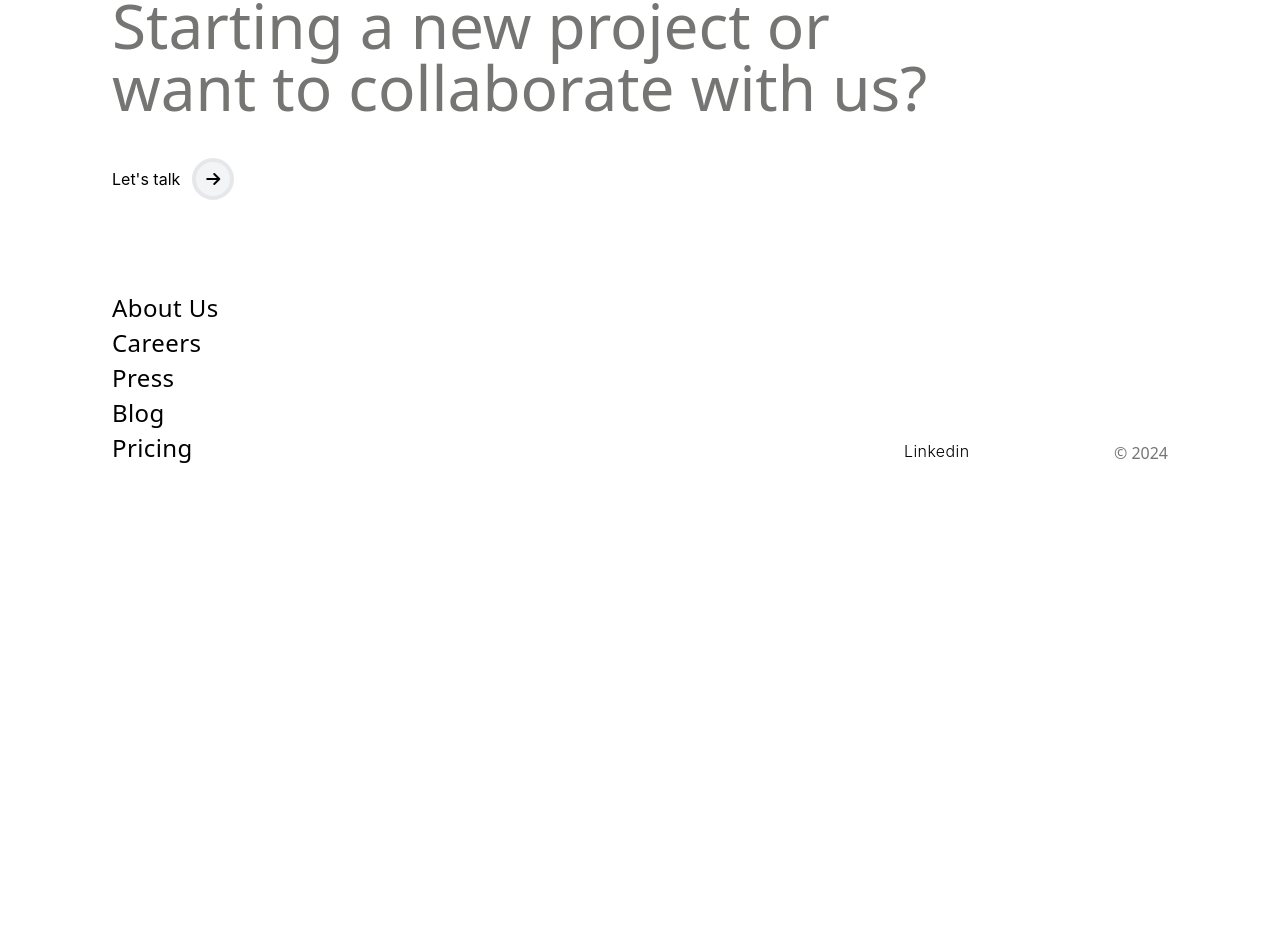
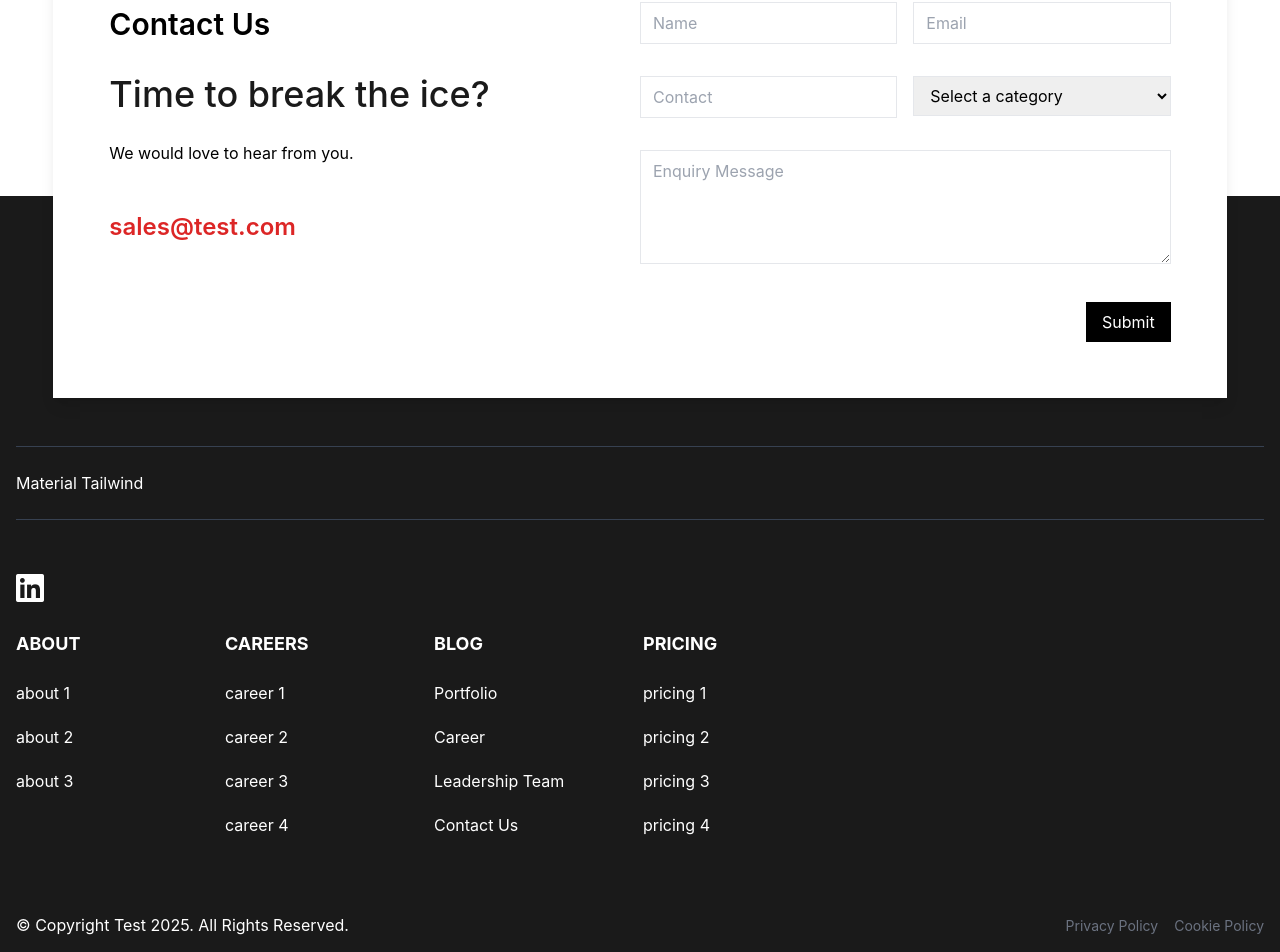
Before and after one commit to pankajpal05/Jahia-ad, a React (Vite) app: page / in a window 1280 px wide. Shown: the part 512-1464 px from the top of the page. Before the commit the page ends 1087 px from the top, so only its background shows below. Built offline with nearby package versions, Linux system fonts and the light colour scheme.

Commit message:
footer updated

```diff
--- a/public/footerData.json
+++ b/public/footerData.json
@@ -1,16 +1,43 @@
 {
-    "title": "Starting a new project or want to collaborate with us?",
-
-    "navigationLinks": [
-      { "label": "About Us", "href": "/about" },
-      { "label": "Careers", "href": "/careers" },
-      { "label": "Press", "href": "/press" },
-      { "label": "Blog", "href": "/blog" },
-      { "label": "Pricing", "href": "/pricing" }
-    ],
-    "socialLinks": [
-      { "label": "Linkedin", "href": "#" }
-
-    ],
-    "copyrightText": "© 2024"
+  "topSection": {
+    "title": "Material Tailwind"
+  },
+  "socialLinks": [
+    {
+      "platform": "LinkedIn",
+      "iconClass": "fab fa-linkedin fa-2x",
+      "url": "#"
+    }
+  ],
+  "sections": [
+    {
+      "title": "ABOUT",
+      "links": ["about 1", "about 2", "about 3"]
+    },
+    {
+      "title": "CAREERS",
+      "links": ["career 1", "career 2", "career 3", "career 4"]
+    },
+    {
+      "title": "BLOG",
+      "links": ["Portfolio", "Career", "Leadership Team", "Contact Us"]
+    },
+    {
+      "title": "PRICING",
+      "links": ["pricing 1", "pricing 2", "pricing 3", "pricing 4"]
+    }
+  ],
+  "bottomSection": {
+    "copyright": "© Copyright Test 2025. All Rights Reserved.",
+    "policies": [
+      {
+        "title": "Privacy Policy",
+        "url": "#"
+      },
+      {
+        "title": "Cookie Policy",
+        "url": "#"
+      }
+    ]
   }
+}
--- a/src/App.jsx
+++ b/src/App.jsx
@@ -49,7 +49,6 @@ const App = () => {
   return (
     <>
 
-
       <Swiper
         keyboard={{
           enabled: true,
@@ -70,7 +69,7 @@ const App = () => {
         }}
         navigation={true}
         modules={[Keyboard, Pagination, Navigation]}
-        className="mySwiper"
+        className="mySwiper "
       >
         {testimonials.map((testimonial, index) => (
           <SwiperSlide key={index}>
@@ -82,6 +81,8 @@ const App = () => {
           </SwiperSlide>
         ))}
       </Swiper>
+
+
       <Footer/>
     </>
   );
--- a/src/components/Footer.jsx
+++ b/src/components/Footer.jsx
@@ -1,24 +1,16 @@
-import React, { useState, useEffect } from 'react';
-import Form from './Form';
-
+import React, { useEffect, useState } from "react";
+import Form from "./Form";
 const Footer = () => {
-  const [showForm, setShowForm] = useState(false);
   const [footerData, setFooterData] = useState(null);
 
   useEffect(() => {
-    const fetchData = async () => {
-      try {
-        const response = await fetch('../../public/footerData.json');
-
+    const fetchFooterData = async () => {
+      const response = await fetch("../../public/footerData.json");
       const data = await response.json();
-
       setFooterData(data);
-      } catch (error) {
-        console.error('Error fetching footer data:', error);
-      }
     };
 
-    fetchData();
+    fetchFooterData();
   }, []);
 
   if (!footerData) {
@@ -26,57 +18,71 @@ const Footer = () => {
   }
 
   return (
-    <footer className="bg-white md:text-start">
-      <div className="py-16 mx-10 md:py-24 md:mx-16 xl:py-28 lg:mx-28 2xl:mx-36">
-        <div className="mb-0 md:mb-15">
-          <div className="font-sans leading-tight md:leading-none text-balance text-grey font-light text-[40px] mb-[30px] md:mb-[40px] md:text-[62px] 2xl:text-[80px]">
-            {footerData.title}
+    <footer className="pt-16">
+      <div className=" md:h-[400px] lg:h-[250px]">
+      <Form />
       </div>
-          <span>
-            Let's talk
-            <button
-              className={"w-[42px] h-[42px] mx-3 bg-gray-100 text-black border-4 rounded-full transform transition-all duration-300 hover:scale-150 hover:bg-blue-400"}
-              onClick={() => setShowForm(true)}
-              aria-label="Open contact form"
-            >
-              <i className="fas fa-arrow-right"></i>
-            </button>
-          </span>
+      <div className="md:pt-[350px] lg:pt-[250px] bg-[#1A1A1A] text-white py-10">
+        <div className="container mx-auto px-4">
+          {/* Top Section */}
+          <div className="flex flex-wrap justify-between items-center border-y border-gray-700 ">
+            <div className="flex items-center space-x-4 py-6">
+              {footerData.topSection.title}
+            </div>
           </div>
 
-        <div className="flex flex-col sm:flex-row justify-between pt-20 sm:pt-24">
-          <ul className="flex flex-col gap-2 w-[75%] tracking-wide">
-            {footerData.navigationLinks.map((link, index) => (
-              <li key={index}>
+          {/* Middle Section */}
+          <div className="py-10">
+            <div className="py-3">
+              <div className="flex items-center p-0">
+                {footerData.socialLinks.map((link, index) => (
                   <a
-                  href={link.href}
-                  className="font-sans text-xl sm:text-2xl leading-6 text-[#000000] font-light hover:text-gray-500"
+                    key={index}
+                    href={link.url}
+                    className="hover:text-gray-400"
                   >
-                  {link.label}
+                    <i className={link.iconClass}></i>
                   </a>
+                ))}
+              </div>
+            </div>
+            <div className="grid grid-cols-2 md:grid-cols-2 lg:grid-cols-4 lg:w-4/6 gap-1 mb-6 ">
+              {footerData.sections.map((section, index) => (
+                <div key={index} className="w-30 sm:w-44">
+                  <h3 className="font-bold text-lg mb-4 my-3">
+                    {section.title}
+                  </h3>
+                  <ul>
+                    {section.links.map((link, linkIndex) => (
+                      <li key={linkIndex} className=" h-11 py-2">
+                        {link}
                       </li>
                     ))}
                   </ul>
-<div className='flex justify-between w-full sm:w-[25%] '>
-          <ul className="flex flex-col w-[50%]  tracking-wide font-light justify-end gap-1 text-[#000000] mt-4 sm:mt-0">
-            {footerData.socialLinks.map((link, index) => (
-              <li key={index}>
-                <a href={link.href} className="hover:text-gray-500">
-                  {link.label}
+                </div>
+              ))}
+            </div>
+          </div>
+
+          {/* Bottom Section */}
+          <div className="flex flex-col md:flex-row justify-between items-center text-sm text-gray-500">
+            <p className="text-base text-white">
+              {footerData.bottomSection.copyright}
+            </p>
+            <div className="space-x-4">
+              {footerData.bottomSection.policies.map((policy, index) => (
+                <a
+                  key={index}
+                  href={policy.url}
+                  className="  hover:text-gray-400"
+                >
+                  {policy.title}
                 </a>
-              </li>
               ))}
-          </ul>
-          <div className="font-sans flex items-end justify-end sm:text-base leading-5 text-grey font-normal mt-10 w-[50%]">
-          {footerData.copyrightText}
             </div>
           </div>
         </div>
-
-
       </div>
-
-      {showForm && <Form showForm={showForm} setShowForm={setShowForm} />}
     </footer>
   );
 };
--- a/src/components/Form.jsx
+++ b/src/components/Form.jsx
@@ -1,11 +1,12 @@
 import React, { useState } from "react";
 
-const Form = ({ showForm, setShowForm }) => {
+const Form = () => {
   const [formData, setFormData] = useState({
     name: "",
     email: "",
     contact: "",
-    enquiry: "",
+    category: "",
+    message: "",
   });
 
   const [errors, setErrors] = useState({});
@@ -26,44 +27,88 @@ const Form = ({ showForm, setShowForm }) => {
       newErrors.email = "Invalid email address.";
     }
 
-    if (!/^(\s*|(\+\d{1,3}[- ]?)?\d{10})$/.test(formData.contact)) {
+    if (!/^(\s*|(\+\d{1,3}[- ]?)?\d{10,15})$/.test(formData.contact)) {
       newErrors.contact = "Contact must be 10-15 digits long.";
     }
 
-    if (!formData.enquiry.trim()) {
-      newErrors.enquiry = "Enquiry message cannot be empty.";
+    if (!formData.category) {
+      newErrors.category = "Please select a category.";
+    }
+
+    if (!formData.message.trim()) {
+      newErrors.message = "Message cannot be empty.";
     }
 
     setErrors(newErrors);
     return Object.keys(newErrors).length === 0;
   };
 
-  const handleSubmit = (e) => {
+  const handleSubmit = async (e) => {
     e.preventDefault();
+
     if (validate()) {
-      console.log("Form Data:", formData);
-      setShowForm(false);
+      const dataToSend = {
+        name: formData.name,
+        email: formData.email,
+        contact: formData.contact,
+        category: formData.category,
+        message: formData.message,
+      };
+
+      try {
+        const response = await fetch("http://localhost:8000/form", {
+          method: "POST",
+          headers: {
+            "Content-Type": "application/json",
+          },
+          body: JSON.stringify(dataToSend),
+        });
+
+        if (response.ok) {
+          const result = await response.json();
+          console.log("Form submission successful:", result);
+
+          setFormData({
+            name: "",
+            email: "",
+            contact: "",
+            category: "",
+            message: "",
+          });
+          setErrors({});
+        } else {
+          console.error("Error submitting form:", response.status);
+        }
+      } catch (error) {
+        console.error("Error submitting form:", error);
+      }
     }
   };
 
-  if (!showForm) return null;
-
   return (
-    <div className="fixed inset-0 flex items-center justify-center bg-black bg-opacity-50 z-50">
-      <div className="bg-white p-6 shadow-lg w-96 md:w-1/2 relative">
-      <button
-          onClick={() => setShowForm(false)}
-          className="absolute top-2 right-2 text-gray-500 hover:text-gray-700"
-        >
-          <i className="fa-solid fa-x"></i>
-        </button>
-        <h2 className="text-xl font-bold mb-4">Contact Us</h2>
-        <form onSubmit={handleSubmit} className="grid gap-4 sm:grid-cols-2">
+    <div className="w-full shadow-lg flex items-center justify-center">
+      <div className="bg-white p-6 shadow-lg w-11/12 lg:max-w-[1240px] flex flex-col lg:flex-row md:justify-between py-6 md:py-14 md:px-14 lg:px-14">
+        <div className="mb-10 w-full lg:w-[40%]">
+          <div className="mb-11">
+            <h2 className="text-3xl font-semibold mb-3 pb-2">Contact Us</h2>
+            <h3 className="text-2xl lg:text-4xl text-[#1A1A1A] font-medium pb-5">
+              Time to break the ice?
+            </h3>
+            <p>We would love to hear from you.</p>
+          </div>
+          <p className="text-lg text-red-600 mt-2 pb-5">
+            <a
+              href="mailto:sales@test.com"
+              className="text-2xl leading-9 font-semibold"
+            >
+              sales@test.com
+            </a>
+          </p>
+        </div>
+        <form onSubmit={handleSubmit} className="w-full lg:w-[50%] grid gap-4 sm:grid-cols-2">
           <div className="mb-4 sm:col-span-1">
-            <label className="block text-gray-700 mb-1" htmlFor="name">
-              Name
-            </label>
             <input
+              placeholder="Name"
               type="text"
               id="name"
               name="name"
@@ -75,10 +120,8 @@ const Form = ({ showForm, setShowForm }) => {
             {errors.name && <p className="text-red-500 text-sm">{errors.name}</p>}
           </div>
           <div className="mb-4 sm:col-span-1">
-            <label className="block text-gray-700 mb-1" htmlFor="email">
-              Email
-            </label>
             <input
+              placeholder="Email"
               type="email"
               id="email"
               name="email"
@@ -90,26 +133,20 @@ const Form = ({ showForm, setShowForm }) => {
             {errors.email && <p className="text-red-500 text-sm">{errors.email}</p>}
           </div>
           <div className="mb-4 sm:col-span-1">
-            <label className="block text-gray-700 mb-1" htmlFor="contact">
-              Contact
-            </label>
             <input
+              placeholder="Contact"
               type="tel"
               id="contact"
               name="contact"
               value={formData.contact}
               onChange={handleChange}
               className="w-full px-3 py-2 border focus:outline-none focus:ring focus:ring-blue-200"
-
             />
             {errors.contact && (
               <p className="text-red-500 text-sm">{errors.contact}</p>
             )}
           </div>
           <div className="mb-4 sm:col-span-1">
-            <label className="block text-gray-700 mb-1" htmlFor="category">
-              Category
-            </label>
             <select
               id="category"
               name="category"
@@ -118,36 +155,29 @@ const Form = ({ showForm, setShowForm }) => {
               className="w-full px-3 py-2 border focus:outline-none focus:ring focus:ring-blue-200"
               required
             >
-              <option value="" selected>
-                Select a category
-              </option>
-              <option value="general">general</option>
-
+              <option value="">Select a category</option>
+              <option value="general">General</option>
             </select>
             {errors.category && (
               <p className="text-red-500 text-sm">{errors.category}</p>
             )}
           </div>
           <div className="mb-4 sm:col-span-2">
-            <label className="block text-gray-700 mb-1" htmlFor="enquiry">
-              Enquiry Message
-            </label>
             <textarea
-              id="enquiry"
-              name="enquiry"
-              value={formData.enquiry}
+              placeholder="Enquiry Message"
+              id="message"
+              name="message"
+              value={formData.message}
               onChange={handleChange}
               className="w-full px-3 py-2 border focus:outline-none focus:ring focus:ring-blue-200"
               rows="4"
               required
             />
-            {errors.enquiry && (
-              <p className="text-red-500 text-sm">{errors.enquiry}</p>
+            {errors.message && (
+              <p className="text-red-500 text-sm">{errors.message}</p>
             )}
           </div>
-
           <div className="flex justify-end sm:col-span-2">
-
             <button
               type="submit"
               className="bg-black text-white px-4 py-2 hover:bg-black"
```
Lines whose indentation alone changed are shown as unchanged.
